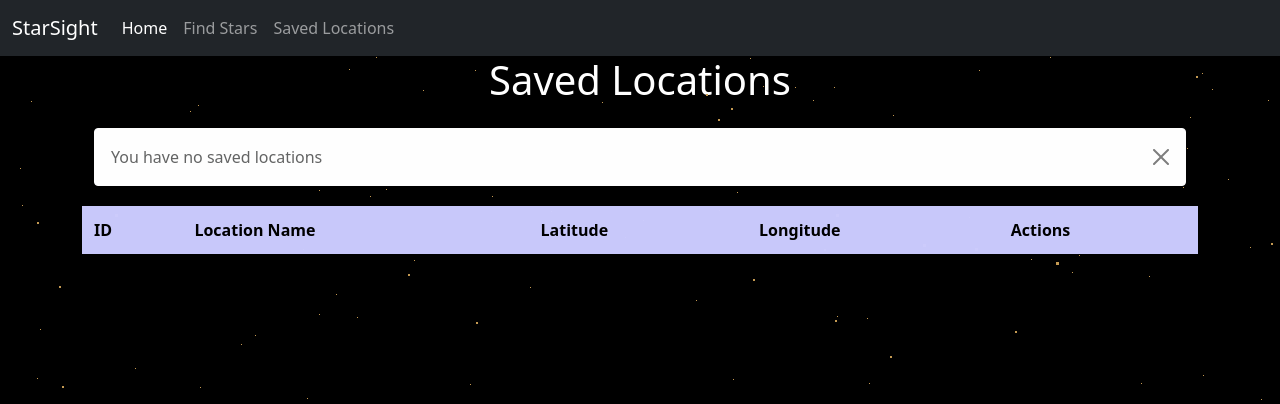
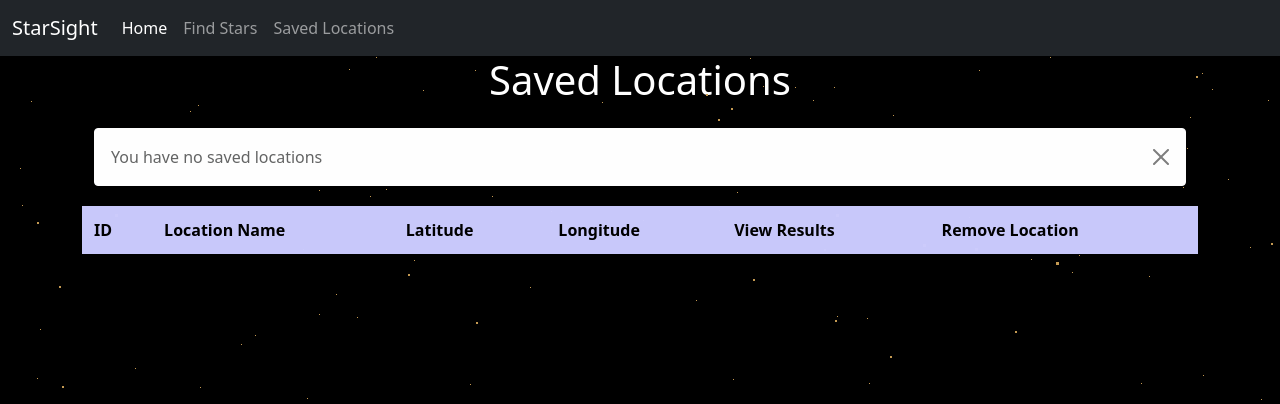
Before and after one commit to ademar-gamero/StarSight-Project, a Flask app: page /saved_locations in a window 1280 px wide. Shown: the top 404 px of the page. Run offline with Flask 3, Linux system fonts and the light colour scheme; the visitor is signed in with stand-in values (Sample User, id 1); data comes from the database, SQL or seed files in the repository; lists and menus that the app fills with data are empty.

Commit message:
add remove saved location feature, and fix bugs with popular location marker

```diff
--- a/main.py
+++ b/main.py
@@ -102,7 +102,7 @@ with app.app_context():
         populate_constellations_table()
 
     address = "testing"
-    if Location.query.filter_by(latitude=43.982465, longitude=-89.078786).first() == None:
+    if Location.query.filter_by(latitude=43.982465, longitude=-89.078786,reviewer_count=5).first() == None:
         test_1 = Location(name="test_db_5",reviewer_count=5,latitude=43.982465,longitude=-89.078786,address=address)
         db.session.add(test_1)
         db.session.commit()
@@ -172,7 +172,7 @@ def learn_more():
     return render_template("learn_more.html")
 
 #helper method to process a location
-async def process_loc(loc):
+async def process_loc(loc,single):
     loc_score = score1()
     city = CityAPI(loc["lat"],loc["lng"])
     local = await city.get_nearby_cities()
@@ -184,7 +184,7 @@ async def process_loc(loc):
     weather_deduction = WeatherAPI.get_weather_score(weather_response)
     loc_score.lower_score(weather_deduction)
     loc_score.moon_light_pollution -= moon_deduction
-    if loc_score.score >= 3:
+    if loc_score.score >= 3 or single == True: #dont forget to change back
        weather_rep = WeatherAPI.return_weather_report(weather_response)
        lunar_phase = WeatherAPI.return_moon_phase(weather_response)
        optimal_loc = ({'lat':loc['lat'], 'lng':loc['lng'], 'label':loc['label'], 'ranking':loc_score.return_current_score_str(),'ranking_score':loc_score.score,
@@ -289,13 +289,18 @@ def results(rating,light_rating,lunar_phase,lunar_impact):
     address = None
     if point != None:
         print("running")
-        calc = CityAPI(point[0],point[1])
+        calc = CityAPI(point["lat"],point["lng"])
         loc_address = asyncio.run(calc.retrieve_address())
         address = loc_address['results'][0].get('formatted_address')
     if request.method == "POST":
         lat = request.form.get("hidden_lat")
         lng = request.form.get("hidden_lng")
+        print("coords")
+        print(lat)
+        print(lng)
         user = load_user_from_db(current_user.id)
+        print("user")
+        print(user)
         locations = []
         if user:
             locations = user.saved_locations
@@ -303,6 +308,7 @@ def results(rating,light_rating,lunar_phase,lunar_impact):
             loc_lat = loc.latitude
             loc_lng = loc.longitude
             if str(loc_lat) == lat and str(loc_lng) == lng:
+                print("found error")
                 flash("This location is already saved in the database, error")
                 return render_template("results.html",rating=rating,light_rating=light_rating,weather_report=weather_report,lunar_phase=lunar_phase,
                            point=point,lunar_impact=lunar_impact)
@@ -310,10 +316,11 @@ def results(rating,light_rating,lunar_phase,lunar_impact):
         if lat and lng and name:
             lat = float(lat)
             lng = float(lng)
-            new_loc = Location(name=name,latitude=lat,longitude=lng,user=current_user)
+            print("found path")
+            new_loc = Location(name=name,latitude=lat,longitude=lng,address=address,user=current_user)
             db.session.add(new_loc)
             db.session.commit()
-        flash("Location Saved successfully")
+            flash("Location Saved successfully")
     return render_template("results.html",rating=rating,light_rating=light_rating,
                            weather_report=weather_report,lunar_phase=lunar_phase,point=point,lunar_impact = lunar_impact,
                            address=address)
@@ -341,9 +348,25 @@ def saved_locations_page():
         flash("You have no saved locations","light")
     return render_template('saved_locations.html', locations=locations)
 
+@app.route('/saved_locations/remove_saved/<location_id>', methods=['GET','POST'])
+def remove_saved_location(location_id):
+    location_id = int(location_id)
+    location = Location.query.get(location_id)
+    display_location = None
+    if location:
+        display_location = location.loc_to_dict()
+    if request.method == 'POST':
+        if request.form["answer"] == "yes":
+            db.session.delete(location)
+            db.session.commit()
+            flash("Location successfully removed")
+        else:
+            flash("Location was not removed")
+        return redirect(url_for('saved_locations_page'))
+    return render_template('remove_saved.html',location = display_location)
+
 @app.route("/find_constellations/<latitude>/<longitude>")
 def find_constellations(latitude,longitude):
-
     lat = float(latitude)
     lng = float(longitude)
     display_constellations = []
@@ -361,16 +384,22 @@ def find_constellations(latitude,longitude):
 
 @app.route('/<latitude>/<longitude>/results')
 def calculate_results(latitude, longitude):
-    loc = (latitude,longitude)
+    lat = float(latitude)
+    lng = float(longitude)
+    loc = {"lat":lat,"lng":lng,"label":1}
     session["location"] = loc
-    result = asyncio.run(process_loc(loc))
-    if result is None:
-        flash("Entry was not found")
-        return redirect(url_for("saved_locations_page"))
-    ranking = result["ranking"]
-    light_ranking = result["light_ranking"]
-    lunar_phase = result["lunar_phase"]
-    session["weather_report"] = result["weather_report"]
+    ranking = None
+    light_ranking = None
+    lunar_phase = None
+    lunar_impact = None
+    result = asyncio.run(process_loc(loc=loc,single=True))
+    print(result)
+    if result is not None:
+        ranking = result["ranking"]
+        light_ranking = result["light_ranking"]
+        lunar_phase = result["lunar_phase"]
+        lunar_impact = result["lunar_impact"]
+        session["weather_report"] = result["weather_report"]
     '''
     loc_score = score1()
     city = CityAPI(latitude,longitude)
@@ -385,7 +414,7 @@ def calculate_results(latitude, longitude):
     ranking = loc_score.return_current_score_str()
     light_ranking = loc_score.return_current_light_pollution_str()
     '''
-    return redirect(url_for("results",rating=ranking,light_rating=light_ranking, lunar_phase=lunar_phase))
+    return redirect(url_for("results",rating=ranking,light_rating=light_ranking, lunar_phase=lunar_phase, lunar_impact=lunar_impact))
     #basically sends a POST request for database
     #if successful we send the data into the html file
 
--- a/templates/find_stars.html
+++ b/templates/find_stars.html
@@ -131,13 +131,15 @@
           let lat = marker.latitude;
           let lng = marker.longitude;
           let address = marker.address;
+          console.log(lat)
+          console.log(lng)
           return `
             <div>
             <h3>${address}</h3>
             <h3>Add rating</h3>
               <p>
                 <a href ="{{ url_for('main_menu')}}">View Reviews</a> |
-                <a href ="{{ url_for('calculate_results',latitude='${lat}',longitude='${lng}')}}">View Results</a>
+                <a href ="/${lat}/${lng}/results">View Results</a>
               </p>
           `;
         }
@@ -194,6 +196,6 @@
             document.getElementById('lng').value = latLng.lng().toFixed(6);
         }
 
-      window.initMap = initMap();
+      initMap();
     </script>
 {% endblock %}
--- a/templates/results.html
+++ b/templates/results.html
@@ -92,7 +92,7 @@
           {% endif %}
       {% endwith %}
         <h2> Location Address: {{address}} </h2>
-        <h2> Location Coordinates: {{point[0]}},{{point[1]}}</h2>
+        <h2> Location Coordinates: {{point["lat"]}},{{point["lng"]}}</h2>
         <div class="section">
             <div class="section-title">Starlight Ranking</div>
                 <div class="section-content">
@@ -142,8 +142,8 @@
       <form action="" method="POST">
         <label for="nameLabel"> Enter Name</label>
         <input type="text" id="nameLabel" name="name">
-        <input type="hidden" name="hidden_lat" value="{{point[0]}}">
-        <input type="hidden" name="hidden_lng" value="{{point[1]}}">
+        <input type="hidden" name="hidden_lat" value="{{point["lat"]}}">
+        <input type="hidden" name="hidden_lng" value="{{point["lng"]}}">
         <input type="submit" value="Save Location!">
       </form>
     </div>
--- a/templates/saved_locations.html
+++ b/templates/saved_locations.html
@@ -26,7 +26,8 @@
             <th>Location Name</th>
             <th>Latitude</th>
             <th>Longitude</th>
-            <th>Actions</th>
+            <th>View Results</th>
+            <th>Remove Location</th>
         </tr>
         {% for location in locations %}
         <tr>
@@ -35,6 +36,7 @@
             <td>{{ location.latitude }}</td>
             <td>{{ location.longitude }}</td>
             <td><a href="/{{ location.latitude }}/{{location.longitude}}/results">View Results</a></td>
+            <td><a href="/saved_locations/remove_saved/{{location.id}}">Remove Location</a></td>
         </tr>
         {% endfor %}
     </table>
```
Also changed, not shown: templates/remove_saved.html (added, +15 -0 lines).
